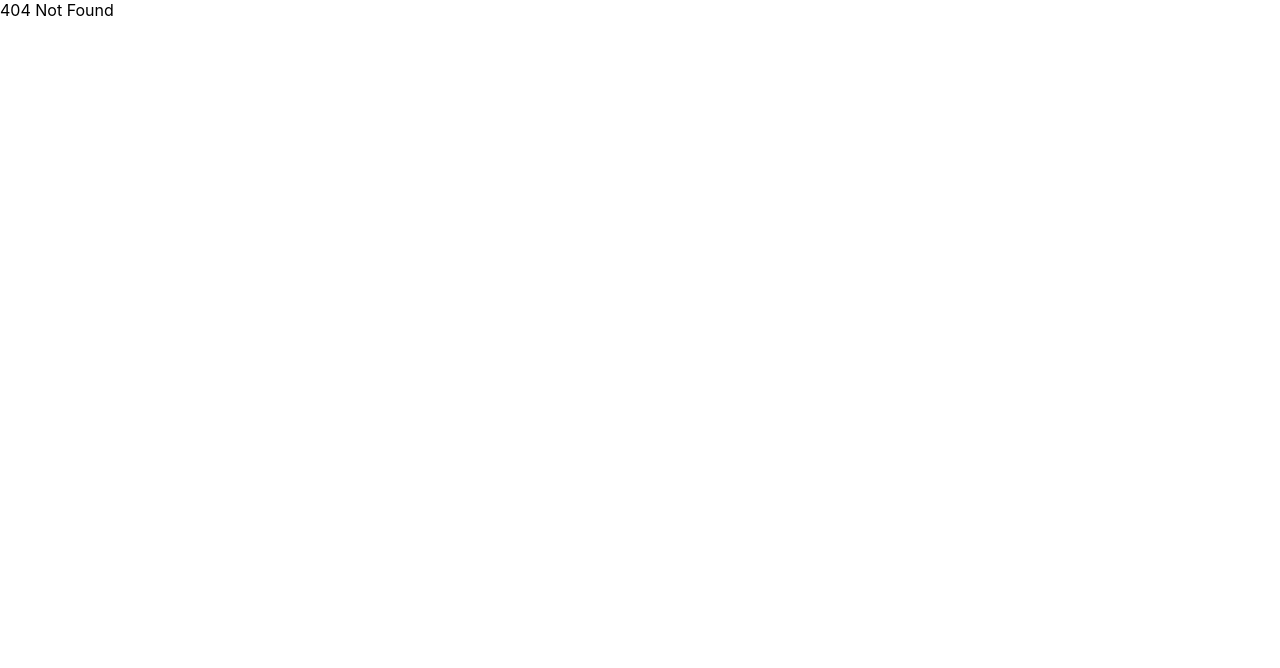
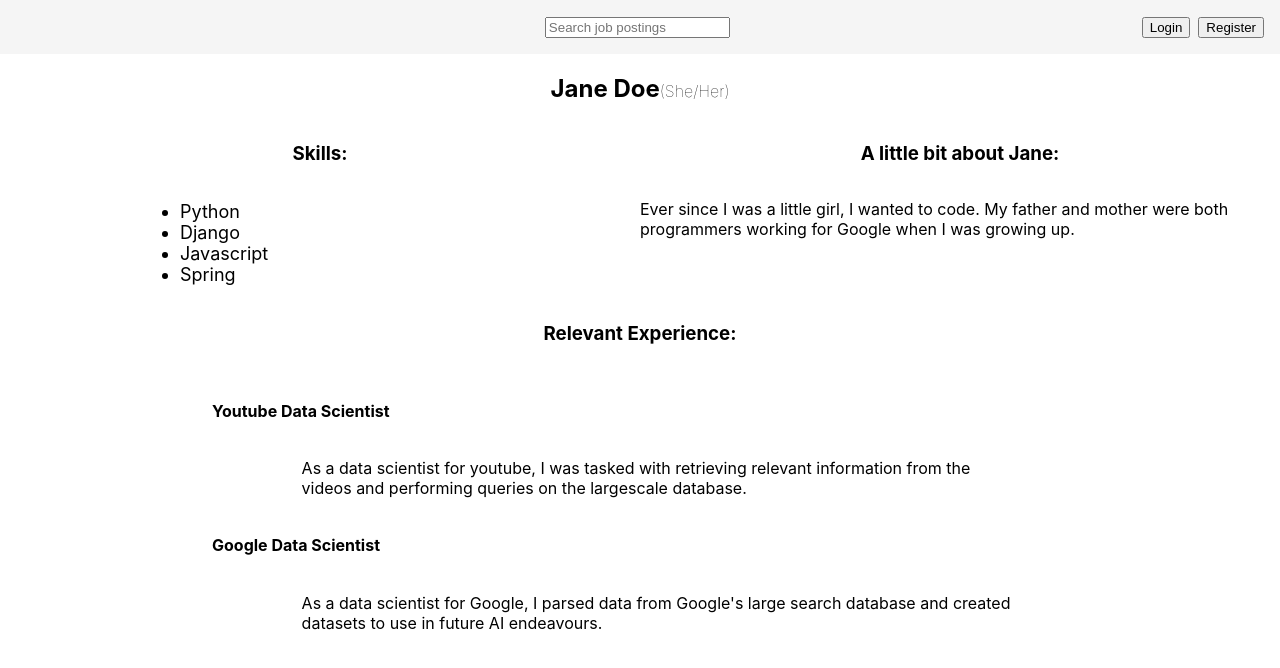
Before and after one commit to Lukateki/LinkedOut-SOEN341Project2023, a React (Create React App) app in the folder Frontend/linkedout/: page /Profile in a window 1280 px wide. Before the commit this address had no page. Shown: the top 668 px of the page. Built offline with nearby package versions, Linux system fonts and the light colour scheme.

Commit message:
Django-Admin fix and Profile Template created

```diff
--- a/Frontend/linkedout/src/App.js
+++ b/Frontend/linkedout/src/App.js
@@ -2,6 +2,7 @@ import LoginPage from './main/pages/LoginPage/LoginPage.tsx';
 import RegistrationPage from './main/pages/RegistrationPage/RegistrationPage.tsx';
 import NotFoundPage from './main/pages/404-Page/404Page.tsx';
 import HomePage from './main/pages/HomePage/HomePage.tsx';
+import ProfilePage from './main/pages/ProfilePage/ProfilePage.tsx'
 import { createBrowserRouter, RouterProvider } from 'react-router-dom';
 import './App.css';
 
@@ -21,6 +22,11 @@ const router = createBrowserRouter([
     element: <RegistrationPage />,
     errorElement: <NotFoundPage />
   },
+
+  {
+    path:"/Profile",
+    element: <ProfilePage />
+  },
   /*
     To add a new route/url
     in here: Add another object like this
--- a/Frontend/linkedout/src/axiosconfig.ts
+++ b/Frontend/linkedout/src/axiosconfig.ts
@@ -42,3 +42,7 @@ export const candidate_login = async (username: string, password: string) => {
 export const get_all_jobs = async () => {
     return axios.get(api + '/jobs');
   }
+
+export const get_user_info = async (id) => {
+    return axios.get(api + `/applicants/${id}`)
+}
--- a/Frontend/linkedout/src/main/pages/ProfilePage/ProfilePage.css
+++ b/Frontend/linkedout/src/main/pages/ProfilePage/ProfilePage.css
@@ -0,0 +1,44 @@
+.profile-name{
+    display:flex;
+    flex-direction: column;
+    align-items: center;
+}
+
+.pronouns{
+    font-weight: 100;
+    font-size:1rem;
+}
+.profile-skills, .profile-interests{
+    width:50vw;
+    display: inline-block;
+}
+
+.profile-skills-content, .profile-interests-content{
+    display:flex;
+    flex-direction: column;
+    align-items: center;
+}
+
+.profile-skills-content ul{
+    font-size: large;
+    width:50%;
+
+}
+
+.profile-experience{
+    display:flex;
+    flex-direction: column;
+    align-items:center;
+}
+
+.profile-experience-entry{
+    width:70vw;
+    flex-direction: column;
+    display:flex;
+    align-items: flex-start;
+}
+
+.profile-experience-entry-description{
+    align-self: center;
+    width:80%;
+}
--- a/Frontend/linkedout/src/main/pages/ProfilePage/ProfilePage.tsx
+++ b/Frontend/linkedout/src/main/pages/ProfilePage/ProfilePage.tsx
@@ -0,0 +1,71 @@
+import React from "react";
+import { useNavigate } from "react-router-dom";
+import { get_user_info } from "../../../axiosconfig";
+import "./ProfilePage.css"
+
+const ProfilePage = () => {
+
+    const navigate = useNavigate()
+
+    const handleLoginClick = () => {
+        navigate('/login');
+      };
+      const handleRegisterClick = () => {
+        navigate('/RegistrationPage');
+      };
+
+
+
+    return(
+      <body>
+        <div className="home-header">
+          <div className="home-search-bar">
+            <input type="text" placeholder="Search job postings" />
+          </div>
+          <div className="home-buttons">
+            <button onClick={handleLoginClick}>Login</button>
+            <button onClick={handleRegisterClick}>Register</button>
+          </div>
+        </div>
+        <div className="profile-body">
+          <div className="profile-name">
+            <h2 className="name">Jane Doe<span className="pronouns"><text>(She/Her)</text></span></h2>
+          </div>
+
+          <div className="profile-skills">
+            <div className="profile-skills-content">
+              <h3>Skills:</h3>
+              <ul>
+                <li>Python</li>
+                <li>Django</li>
+                <li>Javascript</li>
+                <li>Spring</li>
+              </ul>
+            </div>
+          </div>
+          <div className="profile-interests">
+              <div className="profile-interests-content">
+                <h3>A little bit about Jane:</h3>
+                <p>Ever since I was a little girl, I wanted to code. My father and mother were both programmers working for Google when I was growing up.</p>
+              </div>
+          </div>
+          <div className="profile-experience">
+            <h3 className="profile-experience-title">Relevant Experience:</h3>
+            <ul>
+              <li className="profile-experience-entry">
+                <h4>Youtube Data Scientist</h4>
+                <p className="profile-experience-entry-description">As a data scientist for youtube, I was tasked with retrieving relevant information from the videos and performing queries on the largescale database.</p>
+              </li>
+              <li className="profile-experience-entry">
+                <h4>Google Data Scientist</h4>
+                <p className="profile-experience-entry-description">As a data scientist for Google, I parsed data from Google's large search database and created datasets to use in future AI endeavours.</p>
+              </li>
+            </ul>
+          </div>
+        </div>
+      </body>
+
+    )
+}
+
+export default ProfilePage;
```
Also changed, not shown: 2 other files (tests, documents, lock files or other folders).
